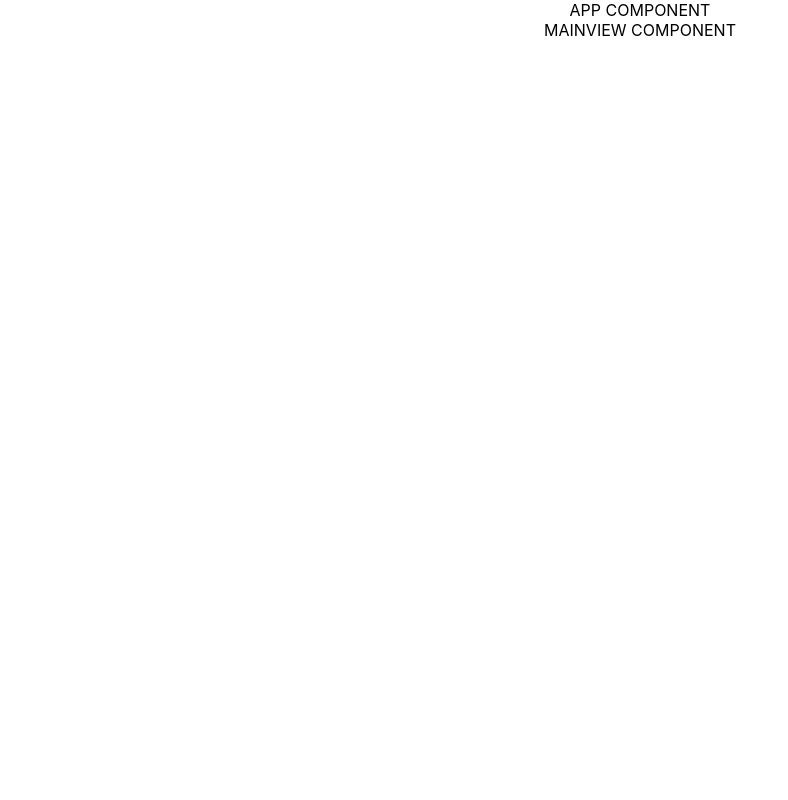
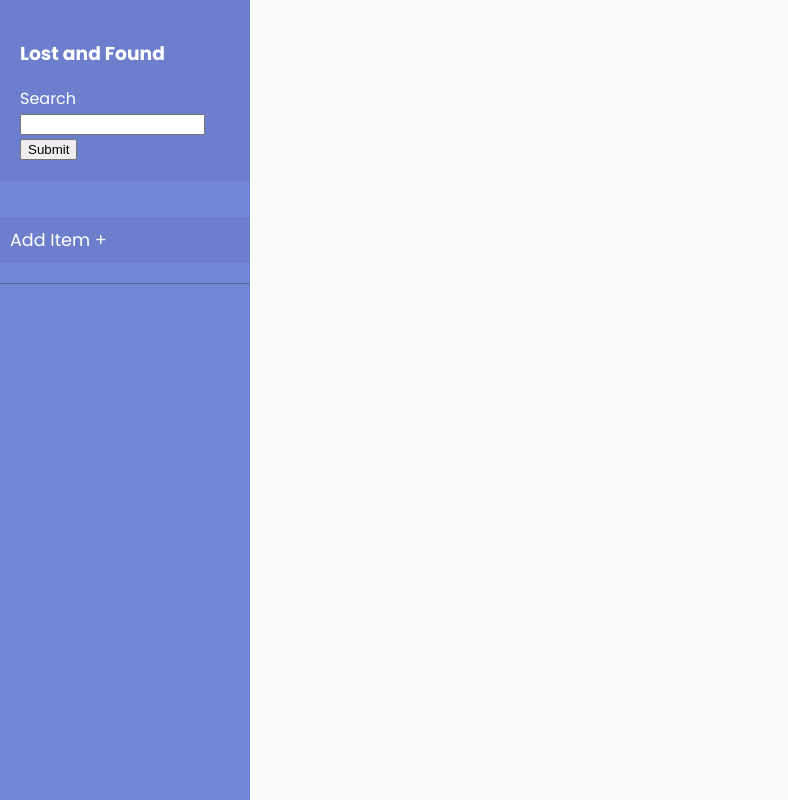
Before and after one commit to nigel5/OctoFound, a React (Create React App) app: page / in a window 1280 px wide. Shown: the whole page, without its empty margins (0-788 px from the left). Built offline with nearby package versions, Linux system fonts and the light colour scheme.

Commit message:
added sidebar

```diff
--- a/src/App.js
+++ b/src/App.js
@@ -1,14 +1,15 @@
 import React, { Component } from 'react';
 import MainView from './components/main-view/MainView';
 import './App.css';
-
+import Sidebar from './components/sidebar/Sidebar.js';
 class App extends Component {
   render() {
     return (
-      <div className="App">
-        APP COMPONENT
+    <div>
+    	<Sidebar />
         <MainView />
-      </div>
+     </div>
+
     );
   }
 }
--- /dev/null
+++ b/src/components/search-form/SearchForm.js
@@ -0,0 +1,33 @@
+import React, { Component } from 'react';
+
+class SearchForm extends React.Component {
+  constructor(props) {
+    super(props);
+    this.state = {value: ''};
+
+    this.handleChange = this.handleChange.bind(this);
+    this.handleSubmit = this.handleSubmit.bind(this);
+  }
+
+  handleChange(event) {
+    this.setState({value: event.target.value});
+  }
+
+  handleSubmit(event) {
+    event.preventDefault();
+    console.log(this.state.value);
+  }
+
+  render() {
+    return (
+    	      <form onSubmit={this.handleSubmit}>
+    	        <label>
+    	        	Search
+    	          <input type="text" value={this.state.value} onChange={this.handleChange} />
+    	        </label>
+    	        <input type="submit" value="Submit" />
+    	      </form>
+    );
+  }
+}
+export default SearchForm;
--- a/src/components/sidebar/Sidebar.css
+++ b/src/components/sidebar/Sidebar.css
@@ -0,0 +1,79 @@
+@import "https://fonts.googleapis.com/css?family=Poppins:300,400,500,600,700";
+
+
+body {
+    font-family: 'Poppins', sans-serif;
+    background: #fafafa;
+}
+
+p {
+    font-family: 'Poppins', sans-serif;
+    font-size: 1.1em;
+    font-weight: 300;
+    line-height: 1.7em;
+    color: #999;
+}
+
+a, a:hover, a:focus {
+    color: inherit;
+    text-decoration: none;
+    transition: all 0.3s;
+}
+
+#sidebar {
+    /* don't forget to add all the previously mentioned styles here too */
+    background: #7386D5;
+    color: #fff;
+    transition: all 0.3s;
+}
+
+#sidebar .sidebar-header {
+    padding: 20px;
+    background: #6d7fcc;
+}
+
+#sidebar ul.components {
+    padding: 20px 0;
+    border-bottom: 1px solid #47748b;
+}
+
+#sidebar ul p {
+    color: #fff;
+    padding: 10px;
+}
+
+#sidebar ul li a {
+    padding: 10px;
+    font-size: 1.1em;
+    display: block;
+}
+#sidebar ul li a:hover {
+    color: #7386D5;
+    background: #fff;
+}
+
+#sidebar ul li.active > a, a[aria-expanded="true"] {
+    color: #fff;
+    background: #6d7fcc;
+}
+ul ul a {
+    font-size: 0.9em !important;
+    padding-left: 30px !important;
+    background: #6d7fcc;
+}
+.wrapper {
+    display: flex;
+    width: 100%;
+}
+
+#sidebar {
+    width: 250px;
+    position: fixed;
+    top: 0;
+    left: 0;
+    height: 100vh;
+    z-index: 999;
+    background: #7386D5;
+    color: #fff;
+    transition: all 0.3s;
+}
--- a/src/components/sidebar/Sidebar.js
+++ b/src/components/sidebar/Sidebar.js
@@ -1,12 +1,41 @@
 import React, { Component } from 'react';
 import './Sidebar.css';
-
+import SearchForm from '../search-form/SearchForm.js';
 class Sidebar extends Component {
   render() {
     return (
-      <div className="Sidebar">
-        SIDEBAR COMPONENT
-      </div>
+    		<div class="wrapper">
+    	    <nav id="sidebar">
+
+    	        <div class="sidebar-header">
+    	            <h3>Lost and Found</h3>
+    	            <SearchForm />
+    	        </div>
+
+    	        <ul class="list-unstyled components">
+    	            <li class="active">
+    	                <a href="#homeSubmenu" data-toggle="collapse" aria-expanded="false" class="dropdown-toggle">
+    	                    <i class="fas fa-home"></i>
+    	                    Add Item +
+    	                </a>
+    	                </li>
+    	          </ul>
+
+    	    </nav>
+
+    	    <div id="content">
+
+    	        <nav class="navbar navbar-expand-lg navbar-light bg-light">
+    	            <div class="container-fluid">
+
+    	                <button type="button" id="sidebarCollapse" class="btn btn-info">
+    	                    <i class="fas fa-align-left"></i>
+    	                    <span>Toggle Sidebar</span>
+    	                </button>
+    	            </div>
+    	        </nav>
+    	    </div>
+    	</div>
     );
   }
 }
```
Also changed, not shown: 1 other file (tests, documents, lock files or other folders).
